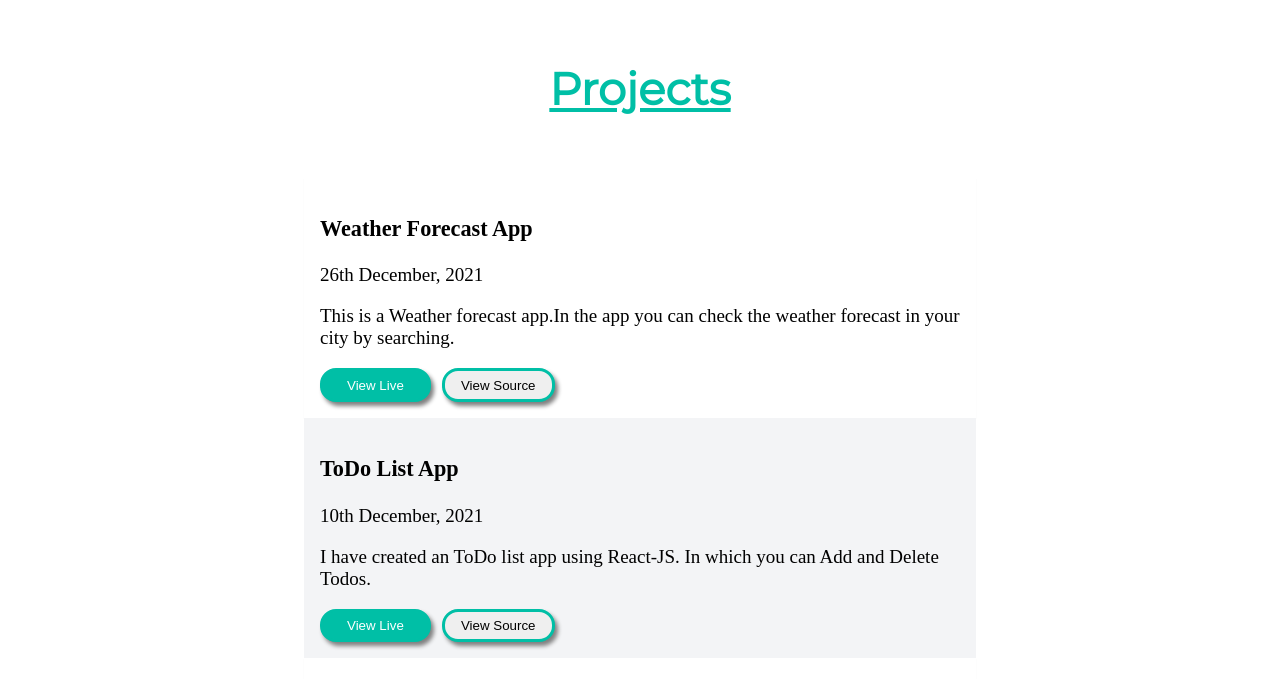
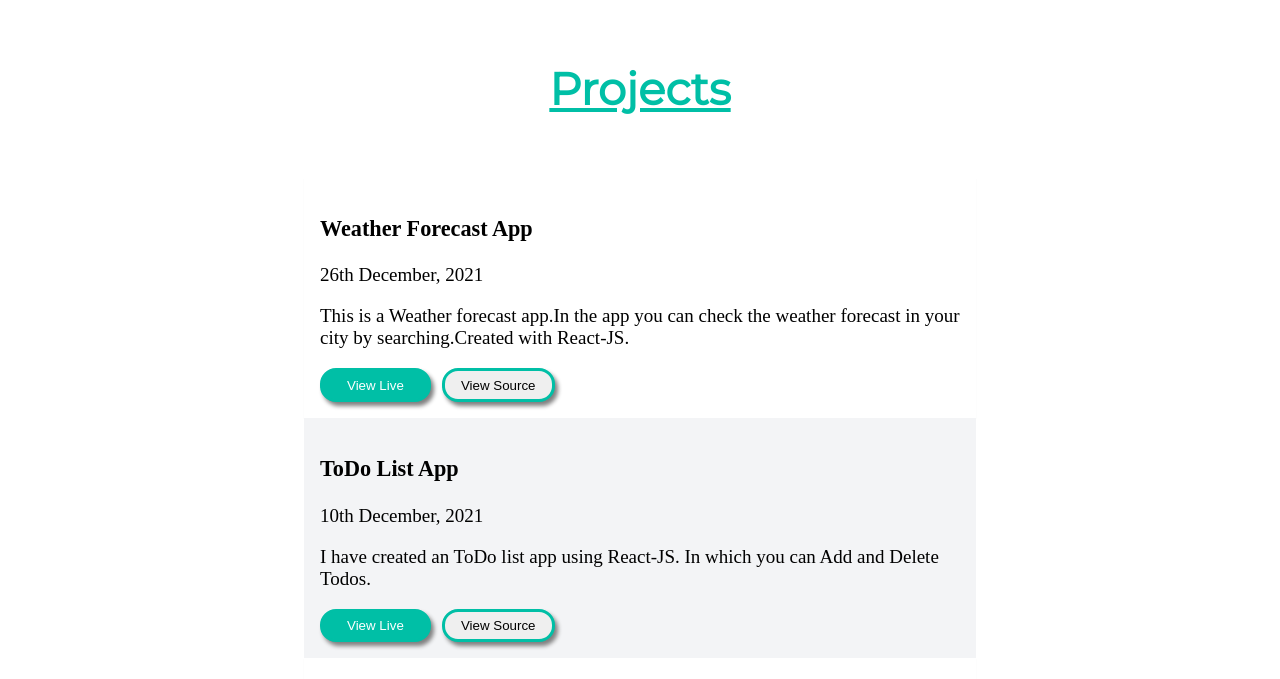
Before and after one commit to anshul-malviya/portfolio, a plain HTML site: page projects.html in a window 1280 px wide. Shown: the part 121-800 px from the top of the page. Drawn offline with Linux system fonts and the light colour scheme.

Commit message:
Update projects.html

```diff
--- a/projects.html
+++ b/projects.html
@@ -36,7 +36,7 @@
         <section class="summary-ow">
             <h3>Weather Forecast App</h3>
             <p>26th December, 2021</p>
-            <p>This is a Weather forecast app.In the app you can check the weather forecast in your city by searching.</p>
+            <p>This is a Weather forecast app.In the app you can check the weather forecast in your city by searching.Created with React-JS.</p>
             <button class="btn-primary"><a href="https://weather-forecasttt.netlify.app/">View Live</a></button>
             <button class="btn-secondary"><a href="https://github.com/anshul-malviya/weather_app">View
                     Source</a></button>
```
